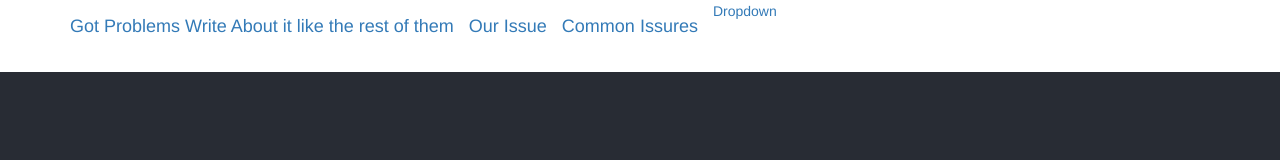
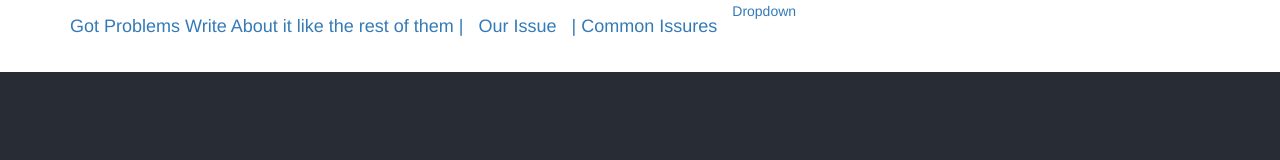
Before and after one commit to aalsaedi265/ErrorPage, a React (Create React App) app in the folder client/: page / in a window 1280 px wide. Shown: the top 160 px of the page. Built offline with nearby package versions, Linux system fonts and the light colour scheme.

Commit message:
routes are placed

```diff
--- a/client/src/App.js
+++ b/client/src/App.js
@@ -2,6 +2,12 @@ import React from 'react';
 import logo from './logo.svg';
 import './App.css';
 import NavBar from './comp/Navbar'
+import {Route,Routes} from "react-router-dom"
+import Common from './comp/Common'
+import OurIssue from './comp/OurIssue'
+import Credientals from './comp/Credientals'
+
+
 
 function App() {
   return (
@@ -9,6 +15,17 @@ function App() {
     <div className="App">
 
     <NavBar/>
+
+    <Routes>
+
+    <Route exact path="/" element={ <Credientals/>} />
+
+    <Route exact path='/ourIssue' element={ <OurIssue/>}/>
+
+    <Route exact path='/Common' element={ <Common/>}/>
+
+    </Routes>
+
       <header className="App-header">
 
 
--- /dev/null
+++ b/client/src/comp/Common.js
@@ -0,0 +1,11 @@
+
+import React from 'react';
+
+export default function Common(){
+
+    return(
+
+        <>
+        </>
+    )
+}
--- /dev/null
+++ b/client/src/comp/Credientals.js
@@ -0,0 +1,13 @@
+
+import React from 'react';
+
+
+export default function Credientals(){
+
+    return (
+
+        <>
+
+        </>
+    )
+}
--- a/client/src/comp/Navbar.js
+++ b/client/src/comp/Navbar.js
@@ -10,11 +10,11 @@ function topBar(){
 
 <Navbar bg="light" expand="sm">
   <Container>
-    <Navbar.Brand href="#home">Got Problems Write About it like the rest of them </Navbar.Brand>
+    <Navbar.Brand href="#home">Got Problems Write About it like the rest of them |</Navbar.Brand>
 
     <Navbar.Brand href="#home">Our Issue</Navbar.Brand>
 
-    <Navbar.Brand href="#link">Common Issures </Navbar.Brand>
+    <Navbar.Brand href="#link">| Common Issures </Navbar.Brand>
     <Navbar.Collapse id="basic-navbar-nav">
       <Nav className="me-auto">
 
--- /dev/null
+++ b/client/src/comp/OurIssue.js
@@ -0,0 +1,12 @@
+
+import React from 'react';
+
+export default function OurIssue(){
+
+    return (
+
+        <>
+
+        </>
+    )
+}
```
